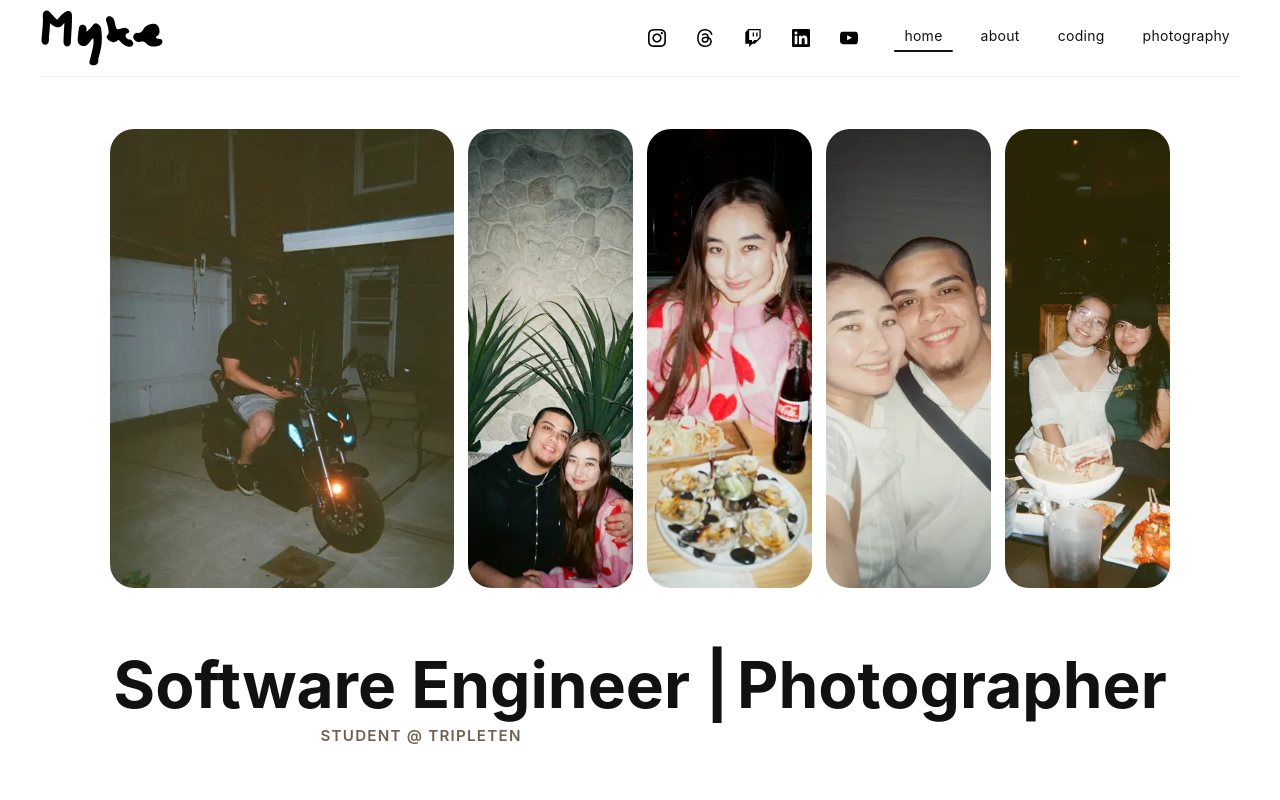
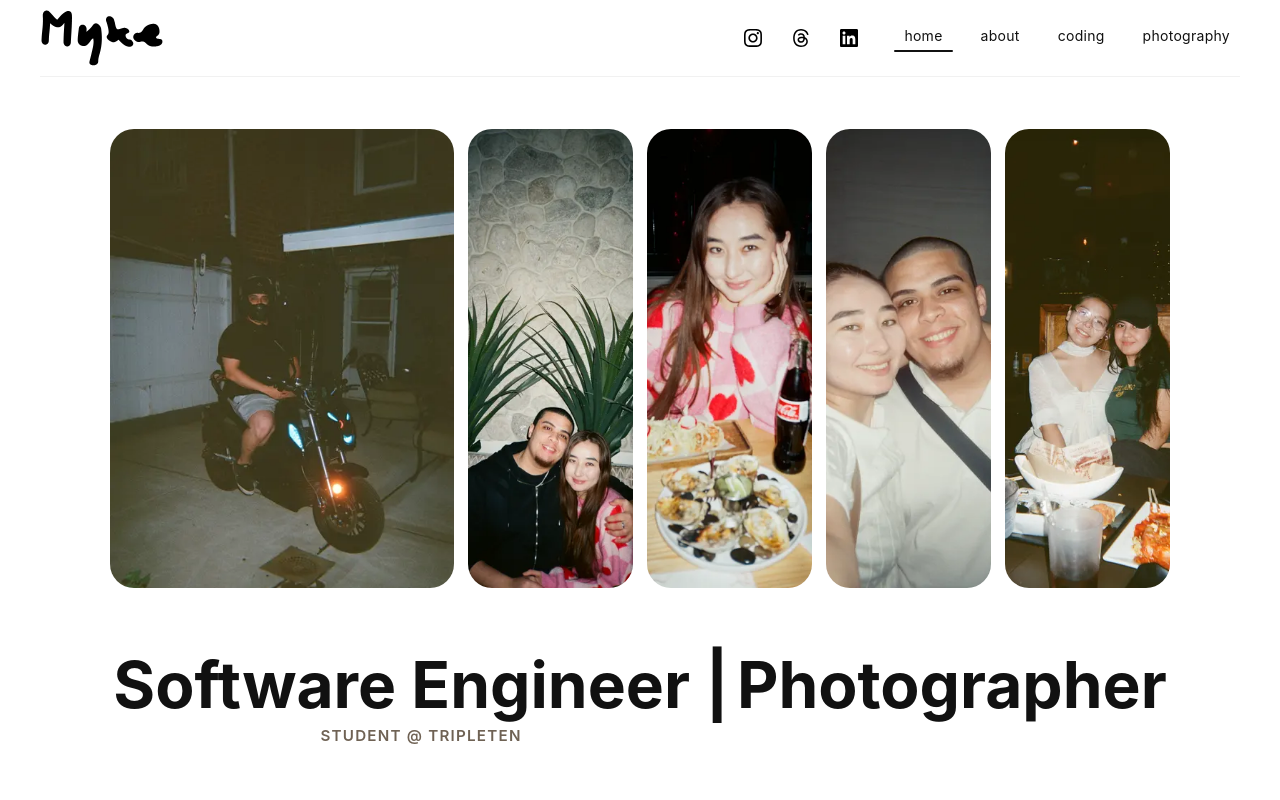
Before and after one commit to MykeRam/Mykes-Photog, a React (Vite) app in the folder client/: page / in a window 1280 px wide. Shown: the top 800 px of the page. Built offline with nearby package versions, Linux system fonts and the light colour scheme; the HTML template or start-up script is replaced by a standard one.

Commit message:
Hide video social links outside photography

```diff
--- a/client/src/components/Header/Header.jsx
+++ b/client/src/components/Header/Header.jsx
@@ -44,6 +44,7 @@ export default function Header({ currentPath, currentSection, navigate }) {
   const codingHref = buildHash('/', new URLSearchParams({ section: 'coding' }))
   const photographyHref = buildHash('/photography')
   const activeKey = currentPath === '/photography' ? 'photography' : currentSection
+  const isPhotographyPage = currentPath === '/photography'
 
   useLayoutEffect(() => {
     if (shouldReduceMotion) {
@@ -133,7 +134,7 @@ export default function Header({ currentPath, currentSection, navigate }) {
           </motion.a>
         </div>
         <div className="header-actions">
-          <SocialLinks animateOnEnter baseDelay={0.24} stagger={0.1} />
+          <SocialLinks animateOnEnter baseDelay={0.24} stagger={0.1} showVideoLinks={isPhotographyPage} />
           <nav ref={navRef} className="header-nav" aria-label="Main">
             <NavLink
               href={homeHref}
--- a/client/src/components/SocialLinks/SocialLinks.jsx
+++ b/client/src/components/SocialLinks/SocialLinks.jsx
@@ -36,12 +36,20 @@ const socials = [
   }
 ]
 
-export default function SocialLinks({ animateOnEnter = false, baseDelay = 0, stagger = 0.08 }) {
+export default function SocialLinks({
+  animateOnEnter = false,
+  baseDelay = 0,
+  stagger = 0.08,
+  showVideoLinks = true
+}) {
   const shouldReduceMotion = useReducedMotion()
+  const visibleSocials = showVideoLinks
+    ? socials
+    : socials.filter((social) => !['Twitch', 'YouTube'].includes(social.name))
 
   return (
     <div className="social-links" aria-label="Social links">
-      {socials.map((social, index) => (
+      {visibleSocials.map((social, index) => (
         <motion.a
           key={social.name}
           href={social.href}
```
